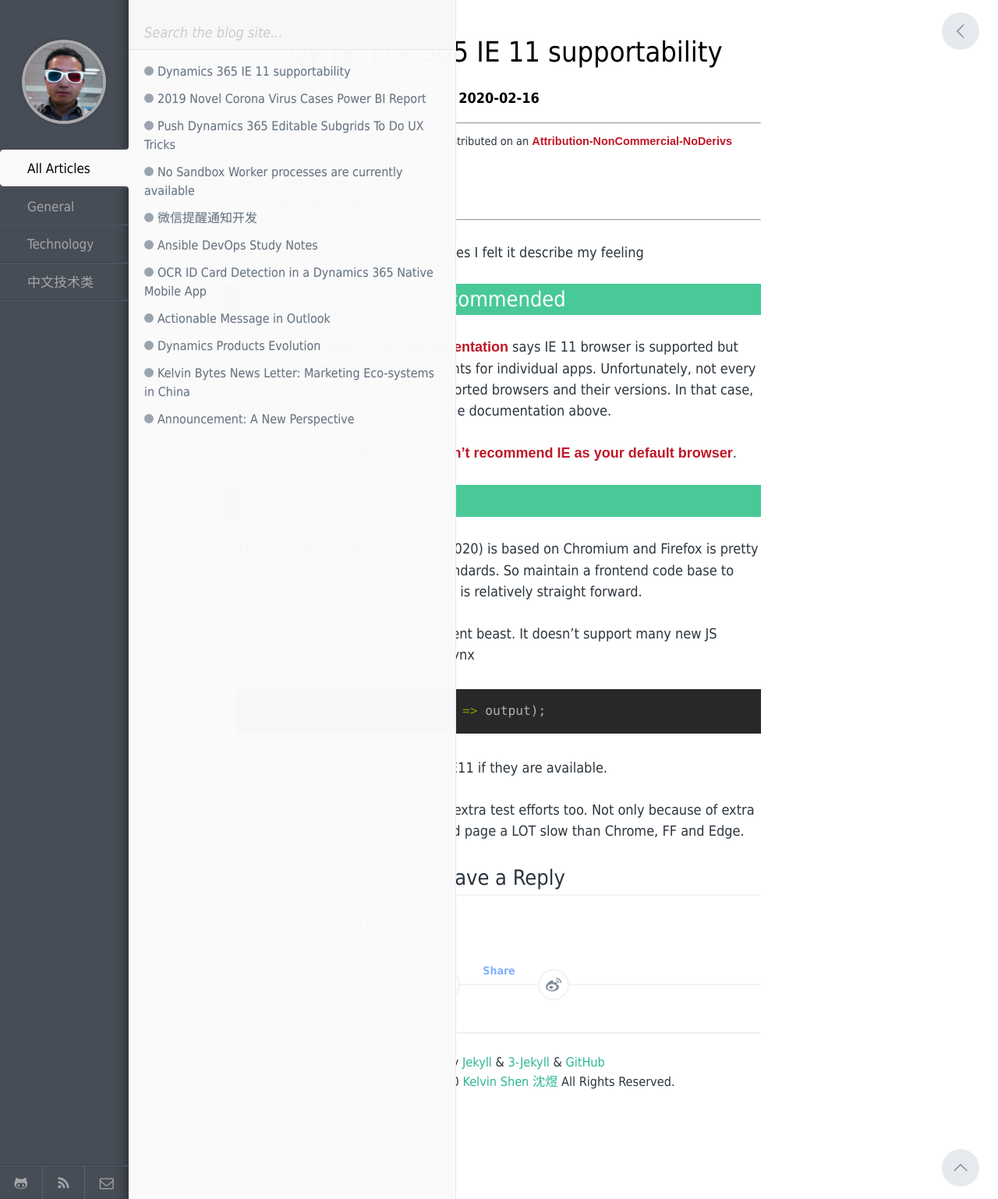
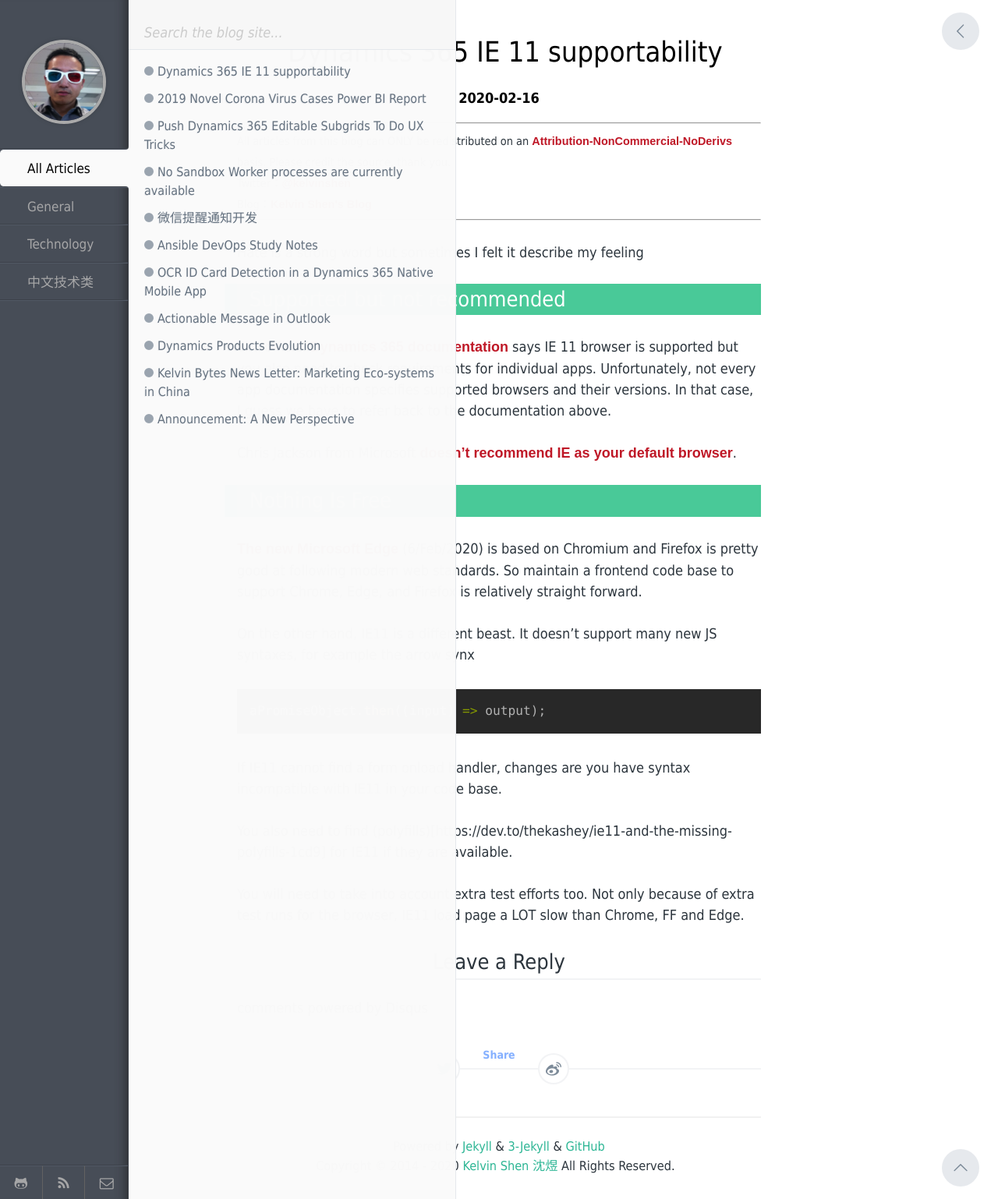
Before and after one commit to nzkelvin/nzkelvin.github.io, a Jekyll site: the page built from _posts/2020-02-16-Dynamics-365-IE-11-supportability.markdown, in a window 1280 px wide. Shown: the whole page at 78% size. Built offline with Jekyll 4.4.1, drawn with Linux system fonts in a browser that asks for light colours; comment, search, counter and statistics services are not loaded.

Commit message:
Dynamics 365 IE 11 supportability

````diff
--- a/_posts/2020-02-16-Dynamics-365-IE-11-supportability.markdown
+++ b/_posts/2020-02-16-Dynamics-365-IE-11-supportability.markdown
@@ -25,7 +25,8 @@
 ``` javascript
 aPromiseObject.then((input) => output);
 ```
+If IE11 cannot find a form onload handler, changes are you have syntax incompatible with IE11 in your code base.
 
-You also need to find polyfills for IE11 if they are available.
+You also need to find (polyfills)[https://dev.to/thekashey/ie11-and-the-missing-polyfills-1cd9] for IE11 if they are available.
 
 You will need to take into account extra test efforts too. Not only because of extra test runs for the browser, IE11 load page a LOT slow than Chrome, FF and Edge.
````
